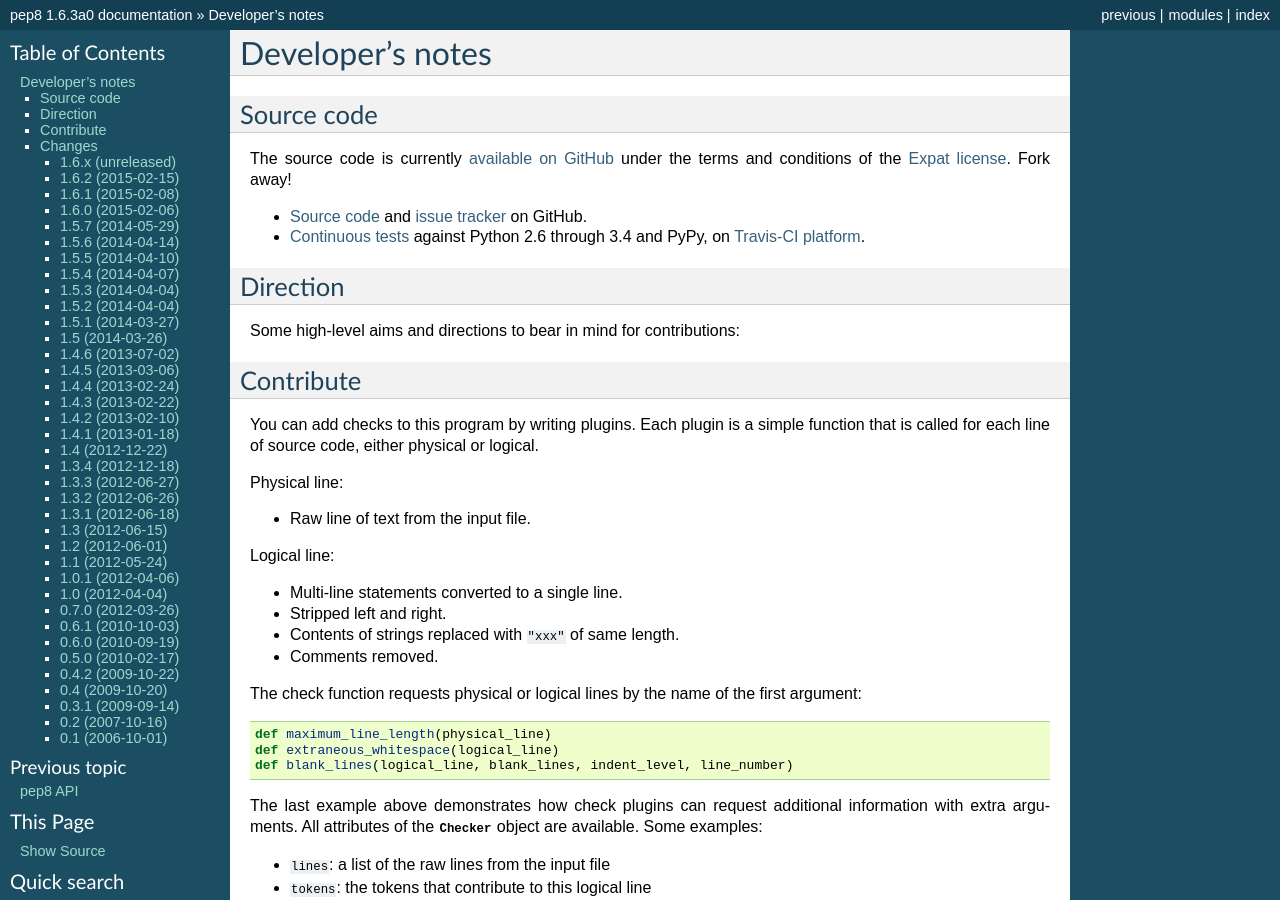
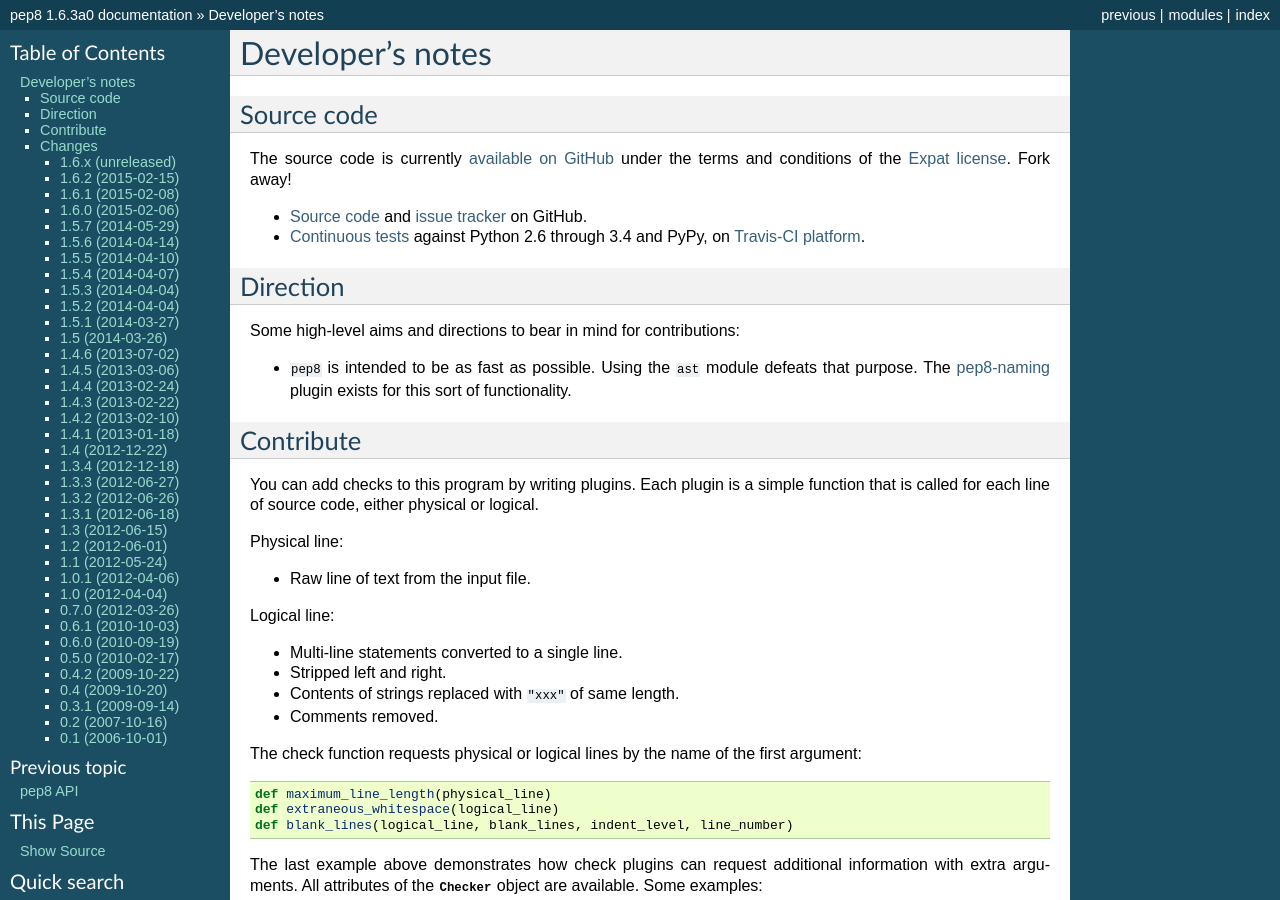
Before and after one commit to PyCQA/pycodestyle, a Sphinx documentation site: the page built from docs/developer.rst, in a window 1280 px wide and 900 px high. Built offline with Sphinx 7.4.7, drawn with Linux system fonts in a browser that asks for light colours.

Commit message:
Added recommendation against ast usage in pep8
Based on https://github.com/PyCQA/pep8/pull/431#issuecomment-134706116

```diff
--- a/docs/developer.rst
+++ b/docs/developer.rst
@@ -25,7 +25,9 @@ Direction
 
 Some high-level aims and directions to bear in mind for contributions:
 
-
+* ``pep8`` is intended to be as fast as possible.
+  Using the ``ast`` module defeats that purpose.
+  The `pep8-naming <https://github.com/flintwork/pep8-naming>`_ plugin exists for this sort of functionality.
 
 
 Contribute
```
